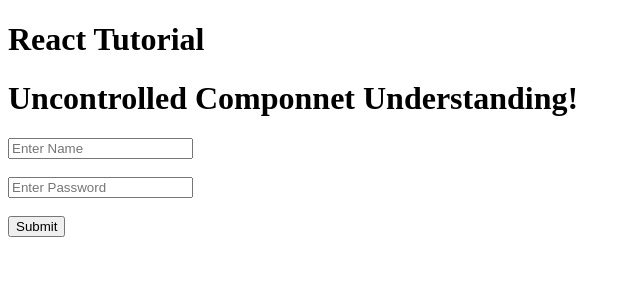
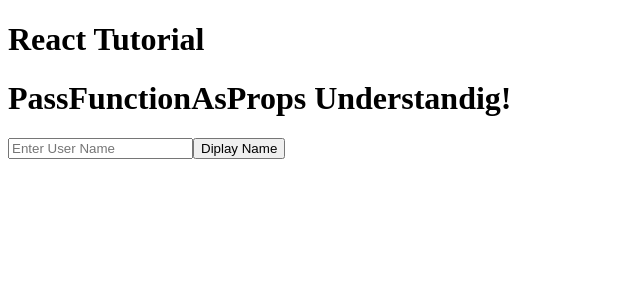
Before and after one commit to pans1234/React-Js-Tutorial, a React (Vite) app: page / in a window 1280 px wide. Shown: the top 300 px of the page, without its empty margins (0-640 px from the left). Built offline with nearby package versions, Linux system fonts and the light colour scheme.

Commit message:
Passing teh Function as in Props in child component

```diff
--- a/src/App.jsx
+++ b/src/App.jsx
@@ -19,12 +19,13 @@ import { UnderstandLoop } from './Loop-in-Jsx'
 import DeafultClockComponent from './Clock-dynamic-component'
 import DropdownChangeColorClock from './Dropdown-chnage-color-for-clock'
 import { NestedLoopJsx } from './Nested-Loop-Jsx'
-import UseEffectsHooks from './Use-Effects-Hooks-Understanding'
+import UseEffectsHooks from './Hooks-Understanding/Use-Effects-Hooks-Understanding'
 import InlineCssRecat from './styled_css_in_react_with_diff_methods/inline-css-react-understanding'
 import ExternalCssPractice from './styled_css_in_react_with_diff_methods/external-css-practice'
 import UseRefHooks from './Hooks-Understanding/UseRef-Hooks'
 import UseFormStatusHooks from './Hooks-Understanding/UseFormStatus-Hooks'
 import UnControlledFunc from './Uncontrolled-Component'
+import PassFunctionAsProps from './React-Advance-Concepts/Pass-Func-As-Props'
 function App() {
   const [count, setCount] = useState(0)
   let userObj = [
@@ -65,7 +66,8 @@ function App() {
       {/* <UseRefHooks /> */}
 
       {/* <UseFormStatusHooks /> */}
-      <UnControlledFunc />
+      {/* <UnControlledFunc /> */}
+      <PassFunctionAsProps />
 
 
     </div>
--- /dev/null
+++ b/src/React-Advance-Concepts/Pass-Func-As-Props.jsx
@@ -0,0 +1,23 @@
+import { useState } from "react"
+
+function PassFunctionChileDcomp({ onClickFromParent, userName }) {
+    return (
+        <>
+            <button onClick={() => onClickFromParent(userName)}>Diplay Name</button>
+        </>
+    )
+}
+
+export default function PassFunctionAsProps() {
+    const [user, setUser] = useState("")
+    const displayName = (userName) => {
+        alert(`Displayed Name is :, ${userName}`)
+    }
+    return (
+        <>
+            <h1>PassFunctionAsProps Understandig!</h1>
+            <input type="text" placeholder="Enter User Name" onChange={(event) => setUser(event.target.value)}></input>
+            <PassFunctionChileDcomp onClickFromParent={displayName} userName={user} />
+        </>
+    )
+}
```
Also changed, not shown: src/Hooks-Understanding/Use-Effects-Hooks-Understanding.jsx (renamed from src/Use-Effects-Hooks-Understanding.jsx).
